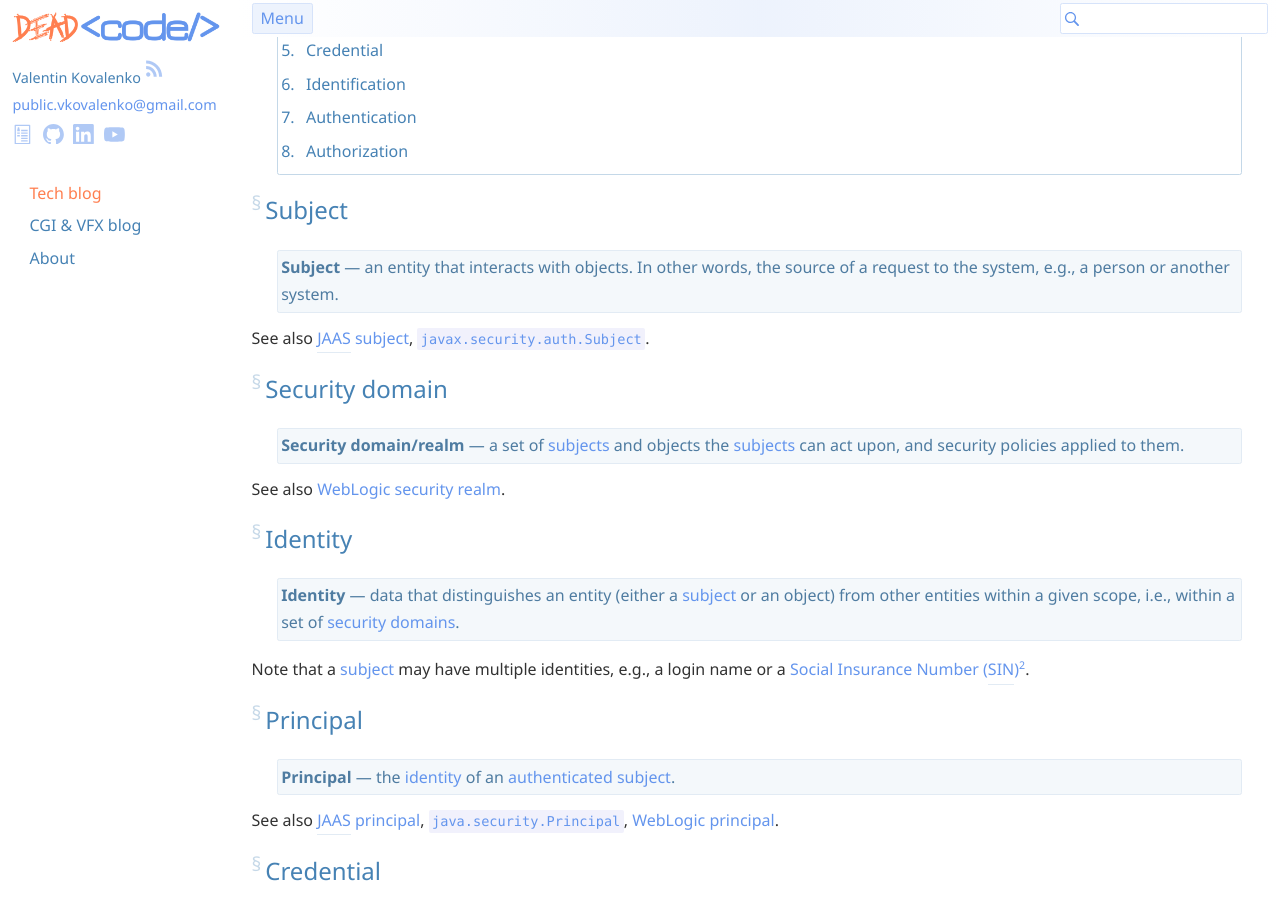
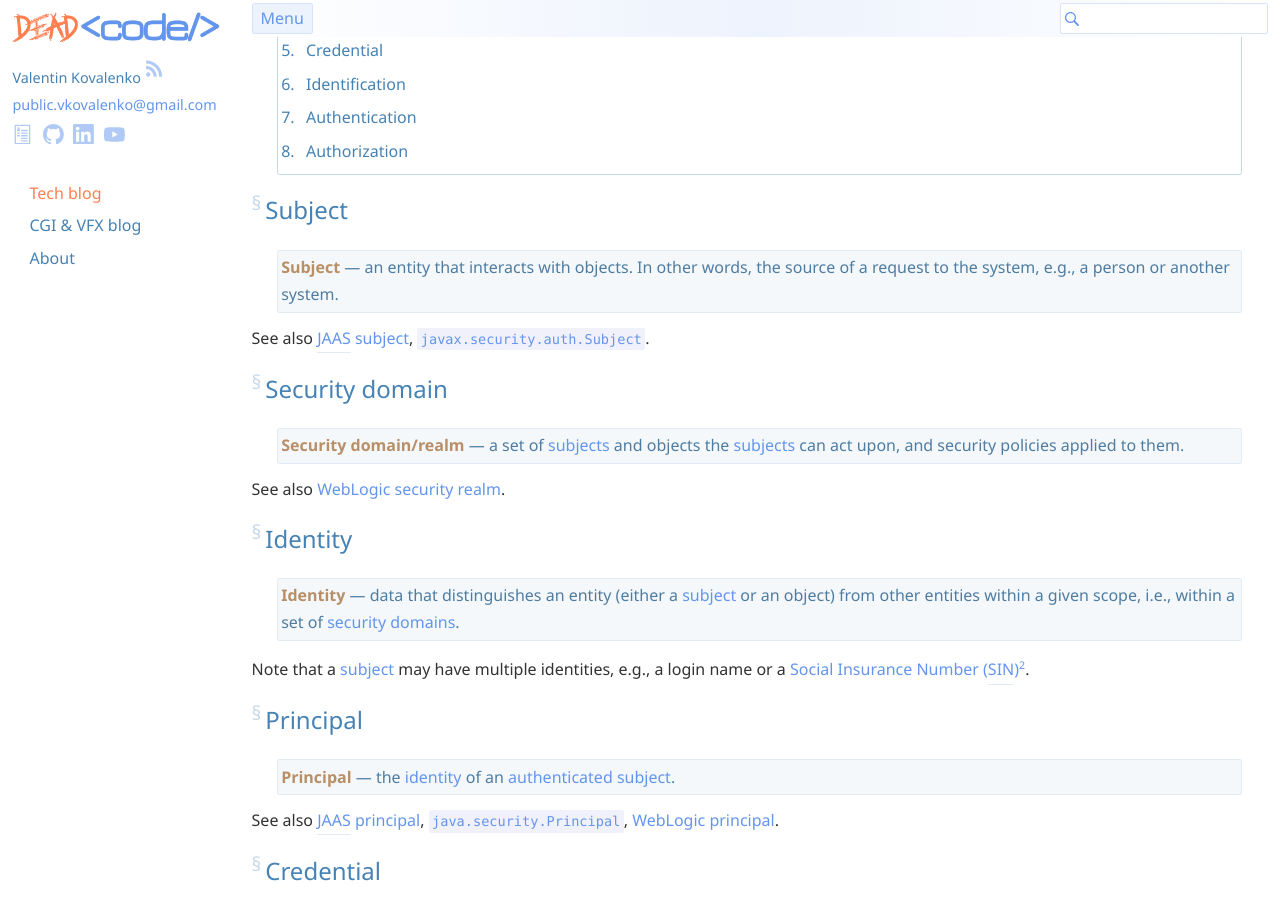
Before and after one commit to stIncMale/stincmale.github.io, a Jekyll site: the page built from _posts/2013-12-31-identification-vs-authentication-vs-authorization.markdown, in a window 1280 px wide and 900 px high, scrolled down 574 px. Built offline with Jekyll 4.4.1, drawn with Linux system fonts in a browser that asks for light colours.

Commit message:
Lighten bold font

```diff
--- a/_sass/_base.scss
+++ b/_sass/_base.scss
@@ -82,6 +82,7 @@ hr {
 
 b, strong {
   font-weight: bolder;
+  color: $bolder-font-color;
 }
 
 h1, h2, h3, h4, h5, h6 {
@@ -282,7 +283,7 @@ input[type="search"] {
 }
 
 /**
- * Quotations.
+ * Quotations and info blocks
  */
 q {
   font-style: italic;
@@ -293,6 +294,10 @@ q {
   }
   &:after {
     content: none;
+  }
+
+  b, strong {
+    color: $quotation-font-color;
   }
 }
 blockquote,
@@ -308,12 +313,20 @@ div.info-block {
   > :last-child {//this is usually a <p> element
     margin-bottom: 0em;
   }
+
+  b, strong {
+    color: $quotation-font-color;
+  }
 }
 div.info-block {
   font-style: normal;
   color: $info-font-color;
   background: $info-background-color;
   border: $border-widthstyle $info-border-color;
+
+  b, strong {
+    color: $quotation-font-color;
+  }
 }
 
 :not(code) > table {//<table> elements that are not children of <code> elements
@@ -324,6 +337,7 @@ div.info-block {
   }
   th {
     font-weight: bolder;
+    color: $bolder-font-color;
     background-color: $table-header-background-color;
     border: $border-widthstyle darken($table-header-background-color, $border-color-darken-percentage);
   }
--- a/_sass/_init.scss
+++ b/_sass/_init.scss
@@ -26,6 +26,7 @@ $outline-width: 0.2em;
 $border-color-darken-percentage: 5%;
 $site-background-color: white;
 $font-color: rgb(50, 50, 50);
+$bolder-font-color: lighten($font-color, 10%);
 $insignificant-font-color: lighten($font-color, 30%);//see https://sass-lang.com/documentation/modules/color for other color functions
 $quotation-background-color: desaturate(lighten(linen, 2%), 20%);
 $quotation-border-color: darken($quotation-background-color, $border-color-darken-percentage);
```
